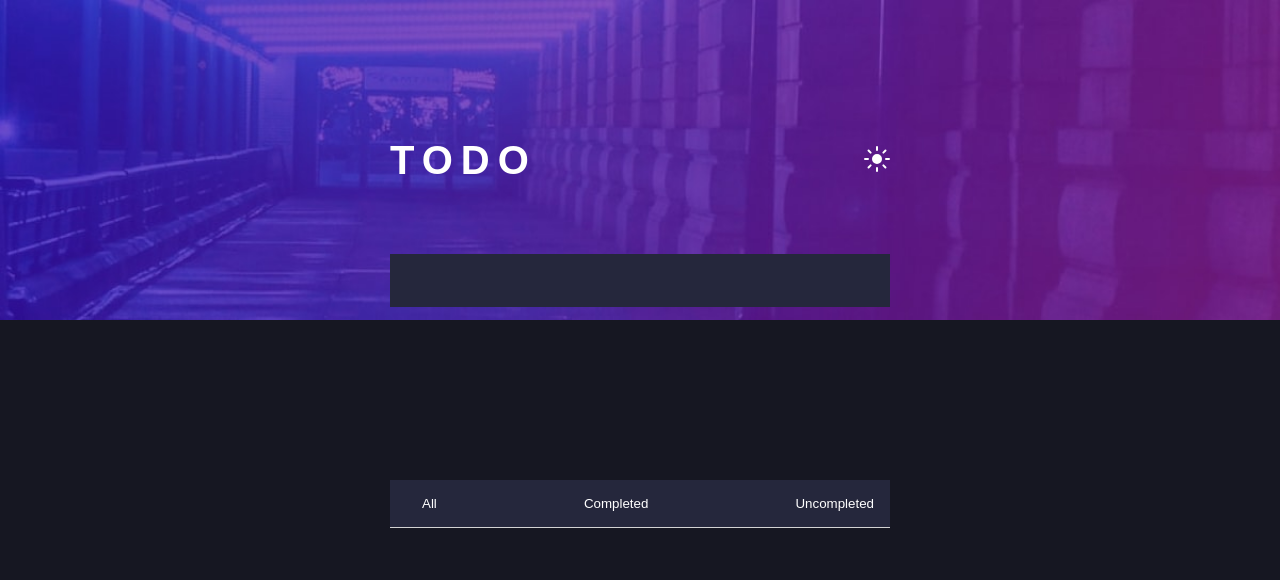
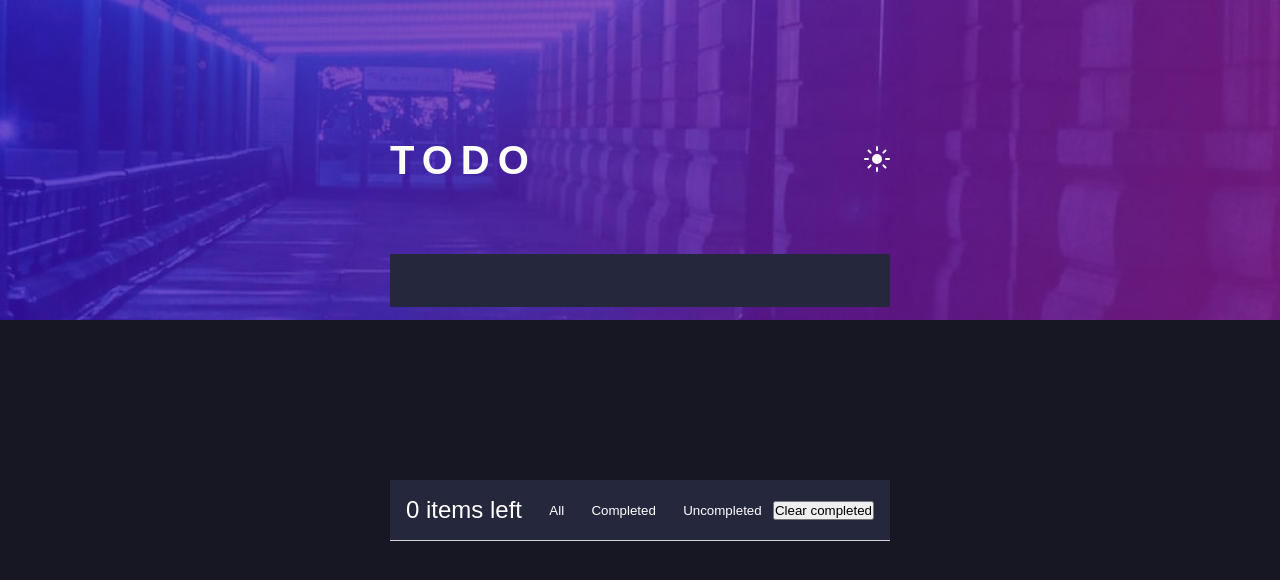
Before and after one commit to majac91/React-todo-list, a React (Create React App) app: page / in a window 1280 px wide. Shown: the top 580 px of the page. Built offline with nearby package versions, Linux system fonts and the light colour scheme; a web font is replaced by a local one.

Commit message:
Implement clear completed

```diff
--- a/src/App.js
+++ b/src/App.js
@@ -73,6 +73,7 @@ function App() {
         todos={filteredTodos}
         setTodos={setTodos}
         setStatus={setStatus}
+        setFilteredTodos={setFilteredTodos}
       />
     </div>
   );
--- a/src/components/TodoList.js
+++ b/src/components/TodoList.js
@@ -1,11 +1,23 @@
 import React from "react";
 import Todo from "./Todo";
 
-const TodoList = ({ todos, setTodos, setStatus }) => {
+const TodoList = ({ todos, setTodos, setStatus, setFilteredTodos }) => {
   const handleStatus = (event) => {
-    console.log(event.target.value);
     setStatus(event.target.value);
   };
+
+  const handleClear = () =>
+    //BUG- clearing while uncompleted is selected
+    setFilteredTodos(
+      todos.filter((todo) => {
+        if (todo.completed === true) {
+          todo.completed = "";
+          setTodos(todos.filter((item) => item !== todo)); //delete the completed todo
+          return todo; //clear the completed state
+        }
+        return todo;
+      })
+    );
 
   return (
     <div className="todo-container container">
@@ -19,7 +31,13 @@ const TodoList = ({ todos, setTodos, setStatus }) => {
             todo={todo}
           ></Todo>
         ))}
+
         <div className="todo filter-todo">
+          <div className="items-left">
+            {`${
+              todos.filter((todo) => todo.completed === false).length
+            } items left`}
+          </div>
           <button
             className="filter-btn"
             onClick={handleStatus}
@@ -44,6 +62,7 @@ const TodoList = ({ todos, setTodos, setStatus }) => {
           >
             Uncompleted
           </button>
+          <button onClick={handleClear}>Clear completed</button>
         </div>
       </ul>
     </div>
```
Also changed, not shown: 1 other file (tests, documents, lock files or other folders).
